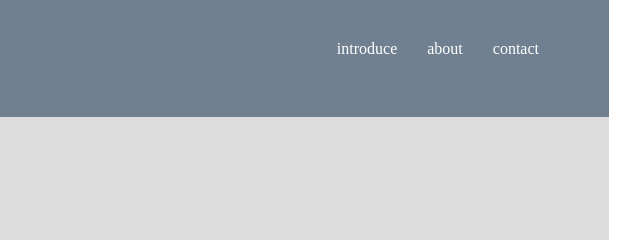
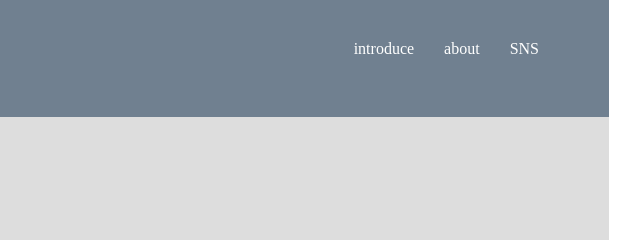
Before and after one commit to RIN-MEGAMAN/my_portfolio, a plain HTML site: page index.html in a window 1280 px wide. Shown: the top 240 px of the page, 531-1171 px from the left. Drawn offline with nearby package versions, Linux system fonts and the light colour scheme.

Commit message:
Update index.html

```diff
--- a/index.html
+++ b/index.html
@@ -19,7 +19,7 @@
         <ul>
           <li><a href="intoroduce.html">introduce</a></li>
           <li><a href="about.html">about</a></li>
-          <li><a href="mailto:akmitsu0613@gmail.com">contact</a></li>
+          <li><a href="SNS.html">SNS</a></li>
         </ul>
       </nav>
     </header>
```
